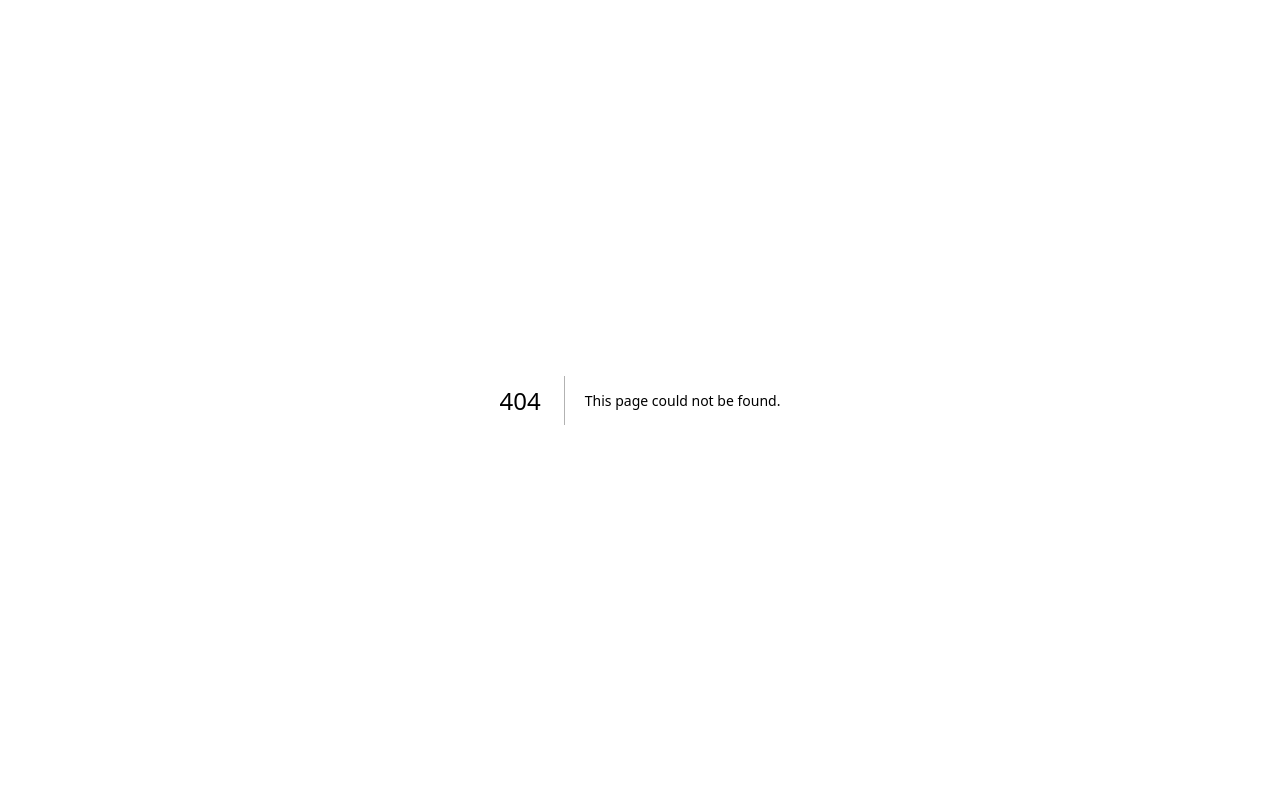
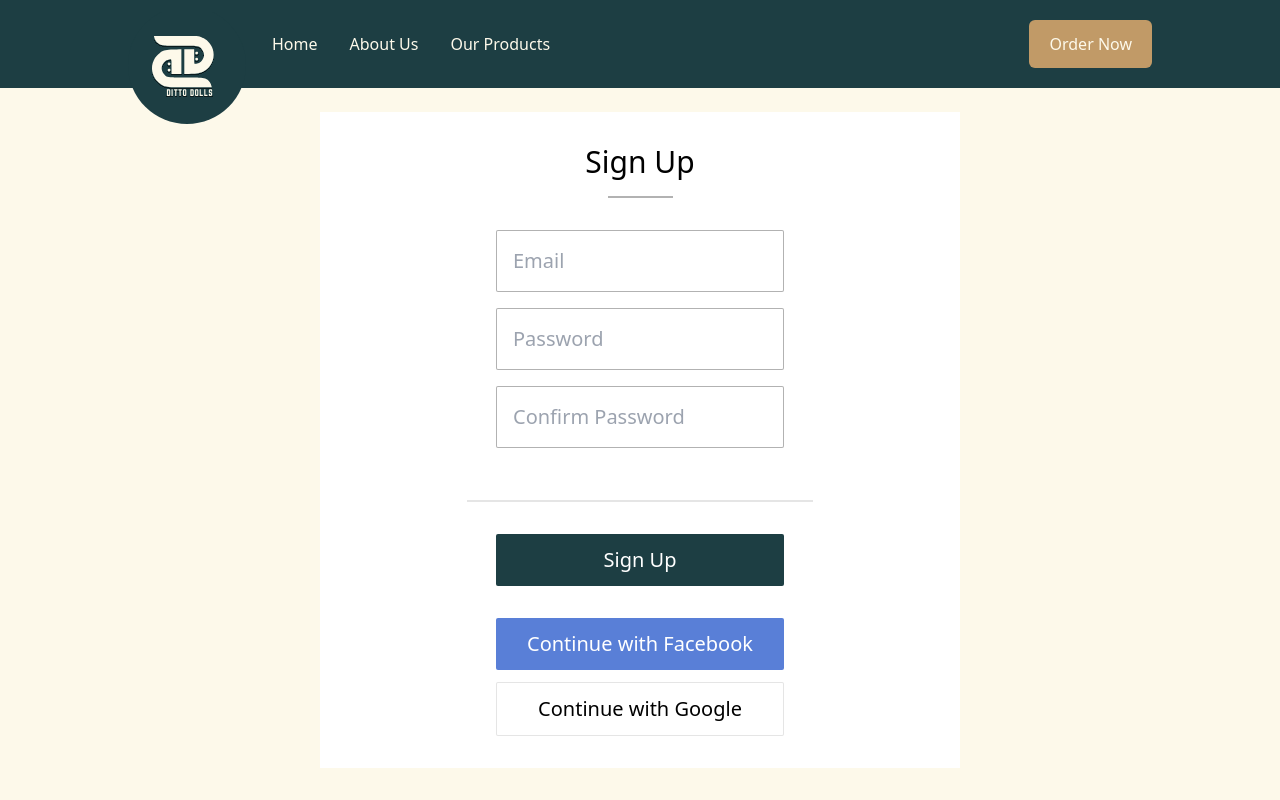
Before and after one commit to KorigamiK/ditto-dolls, a Next.js app: page /signup in a window 1280 px wide. Before the commit this address had no page. Shown: the top 800 px of the page. Built offline with nearby package versions, Linux system fonts and the light colour scheme; no server answers.

Commit message:
signup page

```diff
--- /dev/null
+++ b/pages/signup.tsx
@@ -0,0 +1,92 @@
+import Footer from "../components/Footer";
+import Nav from "../components/Nav";
+import Link from "next/link";
+
+import type { FormEvent } from "react";
+import {
+    getAuth,
+    GoogleAuthProvider,
+    signInWithRedirect,
+} from "~/utils/firebaseClient";
+import { browserLocalPersistence, setPersistence } from "firebase/auth";
+import { useAuthState } from "react-firebase-hooks/auth";
+
+type Props = {};
+
+const Login = (props: Props) => {
+    const auth = getAuth();
+    const [user, loading] = useAuthState(auth);
+
+    const handleGoogleLogin = async (e: FormEvent) => {
+        e.preventDefault();
+        const provider = new GoogleAuthProvider();
+        try {
+            await signInWithRedirect(auth, provider);
+            setPersistence(auth, browserLocalPersistence);
+        } catch (error) {
+            console.error(error);
+        }
+    };
+    return (
+        <>
+            <Nav />
+            <div className="py-8 mt-20 bg-white-100">
+                <div className="bg-white-50 w-1/2 mx-auto flex flex-col items-center p-8 gap-8">
+                    <h2 className="text-3xl font-medium">Sign Up</h2>
+                    {loading ? (
+                        <p>Loading...</p>
+                    ) : user ? (
+                        <>
+                            <p>Welcome {user.displayName}</p>{" "}
+                            <button onClick={() => auth.signOut()}>
+                                Sign out
+                            </button>{" "}
+                            <Link href={"/dashboard"}>
+                                Continue to Dashboard
+                            </Link>
+                        </>
+                    ) : (
+                        <>
+                            <div className="h-[2px] bg-black/30 w-[65px] -mt-4"></div>
+                            {/* <h3 className="text-xl">
+                                Not a member yet?{" "}
+                                <span className="font-bold">Join here</span>
+                            </h3> */}
+                            <input
+                                type={"text"}
+                                placeholder="Email"
+                                className="border border-black/30 w-1/2 rounded-sm p-4 text-xl"
+                            />
+                            <input
+                                type={"password"}
+                                placeholder="Password"
+                                className="border border-black/30 w-1/2 rounded-sm p-4 text-xl -my-4"
+                            />
+                            <input
+                                type={"password"}
+                                placeholder="Confirm Password"
+                                className="border border-black/30 w-1/2 rounded-sm p-4 text-xl"
+                            />
+                            <div className="h-[2px] bg-black/10 w-3/5 mt-5"></div>
+                            <button className="w-1/2 bg-green-200 text-xl text-white-50 rounded-sm text-center p-3">
+                                Sign Up
+                            </button>{" "}
+                            <button className="w-1/2 bg-[#597FD7] text-xl text-white-50 rounded-sm text-center p-3">
+                                Continue with Facebook
+                            </button>{" "}
+                            <button
+                                onClick={handleGoogleLogin}
+                                className="w-1/2 bg-white-50 text-xl rounded-sm text-center p-3 border border-black/10 -mt-5"
+                            >
+                                Continue with Google
+                            </button>
+                        </>
+                    )}
+                </div>
+            </div>
+            <Footer />
+        </>
+    );
+};
+
+export default Login;
```
